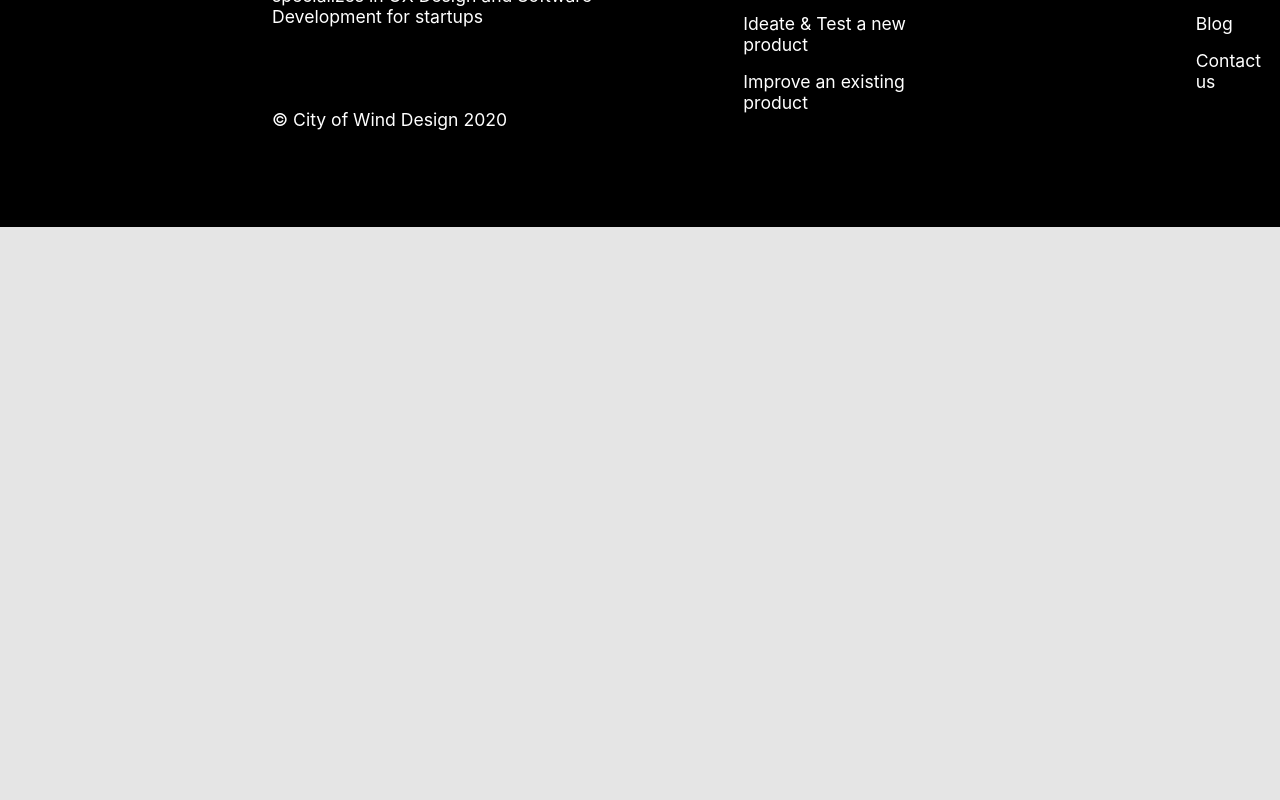
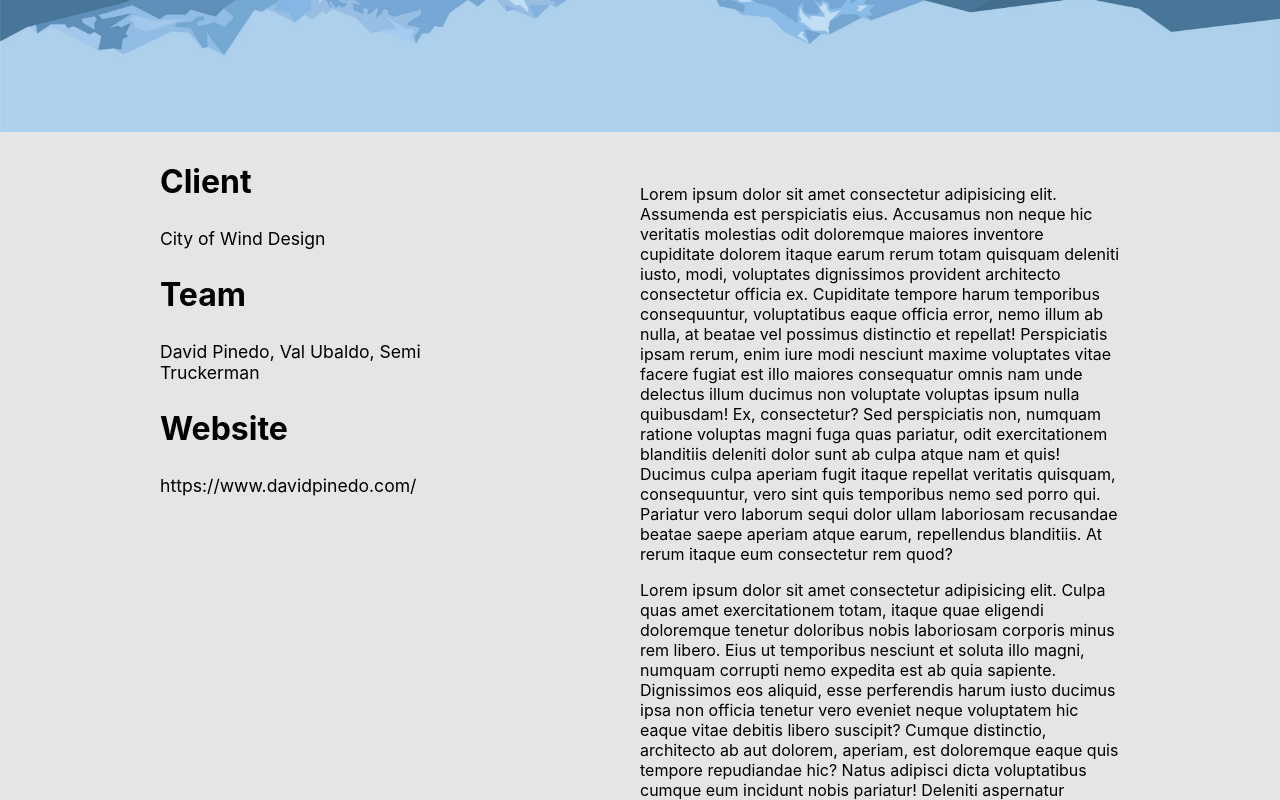
Before and after one commit to ltramos7/cwd-website-fe, a React (Create React App) app: page /workstudy/1 in a window 1280 px wide. Shown: the part 940-1740 px from the top of the page. Before the commit the page ends 1167 px from the top, so only its background shows below. Built offline with nearby package versions, Linux system fonts and the light colour scheme.

Commit message:
main content and sidebar added

```diff
--- a/src/components/work/workstudy-detail/index.jsx
+++ b/src/components/work/workstudy-detail/index.jsx
@@ -41,6 +41,59 @@ class WorkstudyDetail extends React.Component {
         )
     }
 
+    returnHeadImg = () => {
+        const workstudy = this.state.workstudy
+
+        return(
+            <div className='blog-detail__main-image'>
+                <img src={require(`../workstudy-detail/workstudy-data/workstudy-images/${workstudy.mainImage}`)} placeholder='main-image' />
+            </div>
+        )
+    }
+
+    returnMainContent = () => {
+        const workstudy = this.state.workstudy
+
+        function getSideBarInfo(team, website, client){
+            let updatedTeam = team.join(', ')
+
+            return(
+                <div className='blog-detail__main-content-side'>
+                    <h1>Client</h1>
+                    <p>{ client }</p>
+                    <h1>Team</h1>
+                    <p>{ updatedTeam }</p>
+                    <h1>Website</h1>
+                    <a href={website} target='_blank'>{ website }</a>
+                </div>
+            )
+        }
+
+        function getMainContent(contentList){
+            let updatedContent = contentList.map(content => {
+                return(
+                    <p>{ content }</p>
+                )
+            })
+
+            updatedContent.pop()
+
+            return(
+                <div className='blog-detail__main-content-center'>
+                    { updatedContent }
+                </div>
+            )
+        }
+
+        return(
+            <div className='blog-detail__main-content'>
+                { getSideBarInfo(workstudy.teamMembers, workstudy.website, workstudy.client) }
+
+                { getMainContent(workstudy.content) }
+            </div>
+        )
+    }
+
     componentDidMount(){
         this.setWorkstudyDetailState(this.props.history.location.pathname.split('/')[2])
     }
@@ -50,15 +103,15 @@ class WorkstudyDetail extends React.Component {
             <section className='workstudy-detail'>
                 { this.state.set ? this.returnHeadCard() : <p>Loading...</p>}
 
-                {/* { this.state.set ? this.returnHeadImg() : null }
+                { this.state.set ? this.returnHeadImg() : null }
 
                 { this.state.set ? this.returnMainContent() : null }
 
-                { this.state.set ? this.returnImages() : null }
+                {/* { this.state.set ? this.returnImages() : null } */}
 
-                { this.state.set ? this.returnLastContent() : null }
+                {/* { this.state.set ? this.returnLastContent() : null } */}
 
-                { this.state.set ? this.returnLastImage() : null } */}
+                {/* { this.state.set ? this.returnLastImage() : null } */}
 
             </section>
         )
```
